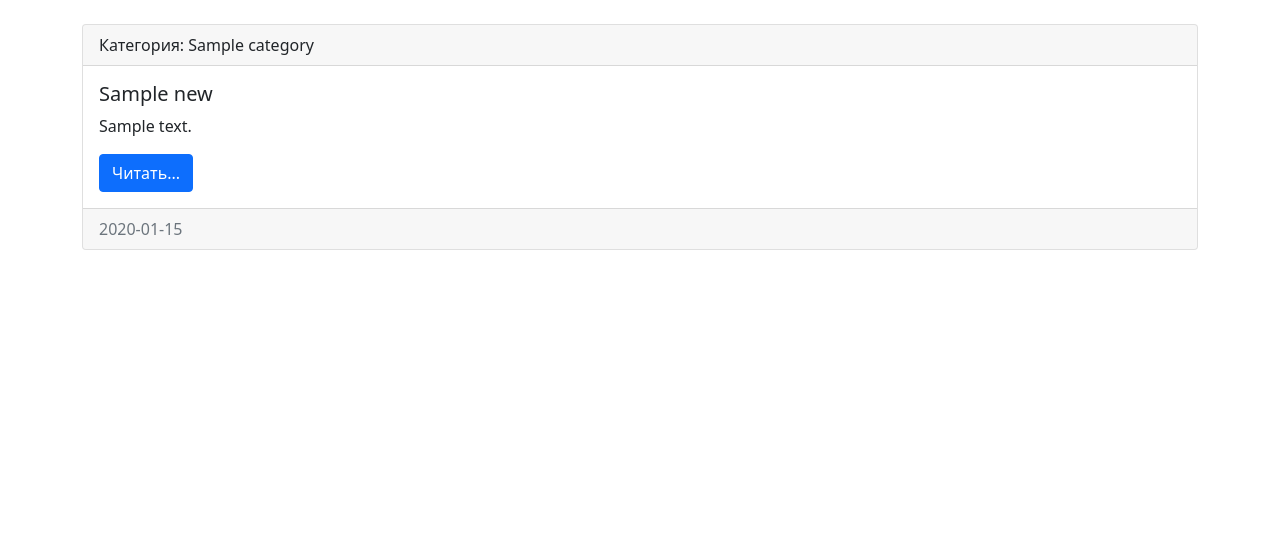
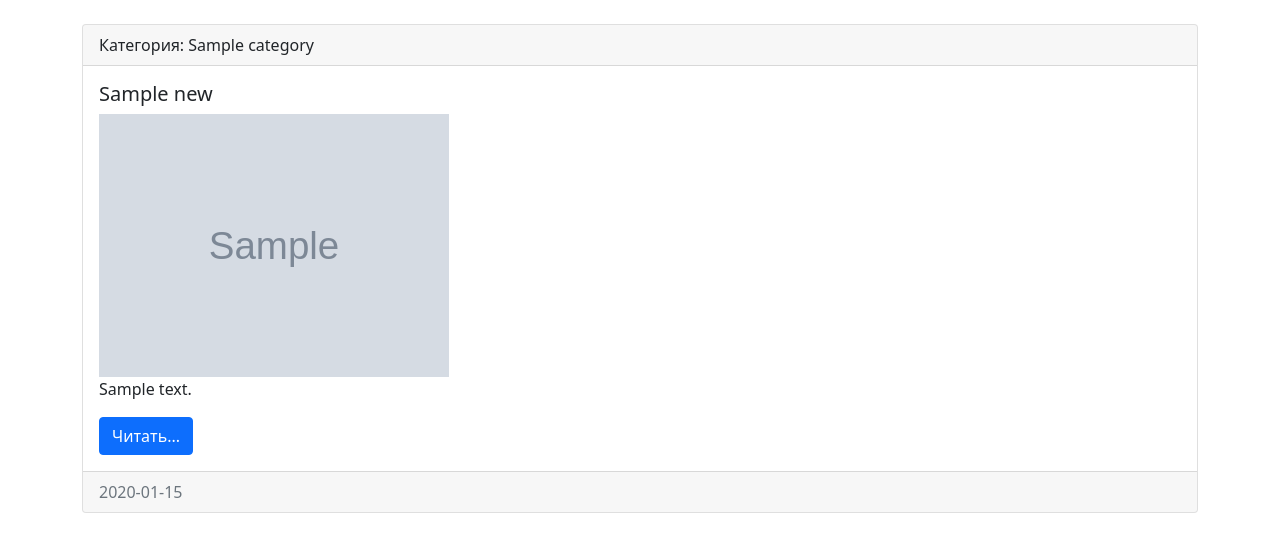
Before and after one commit to kreativ25/django_1, a Django app: template dranik/news/templates/news/index.html in a window 1280 px wide. Shown: the part 56-608 px from the top of the page. Run offline with Django 3.2, Linux system fonts and the light colour scheme; the template is opened without the code that fills it: most values are stand-ins (such as "Sample title", 1, 10 or a date in 2020); grey boxes marked "Sample" are stand-in pictures.

Commit message:
2021-02-17 less 16

```diff
--- a/dranik/news/templates/news/index.html
+++ b/dranik/news/templates/news/index.html
@@ -33,7 +33,15 @@
     <div class="card mt-2">
       <div class="card-header">Категория: {{i.category}}</div>
       <div class="card-body">
+
+
+
         <h5 class="card-title">{{i.title}}</h5>
+                <div class="media">
+          {% if i.photo %}
+            <img src="{{i.photo.url}}" width="350" class="mr-3">
+          {% endif %}
+        </div>
         <p class="card-text">{{i.content}}</p>
         <a href="#" class="btn btn-primary">Читать...</a>
       </div>
```
Also changed, not shown: dranik/db.sqlite3, dranik/media/photos/2021/02/17/4.jpg (added), dranik/media/photos/2021/02/17/images.jpeg (added), dranik/media/photos/2021/02/17/Без_названия.jpeg (added).
